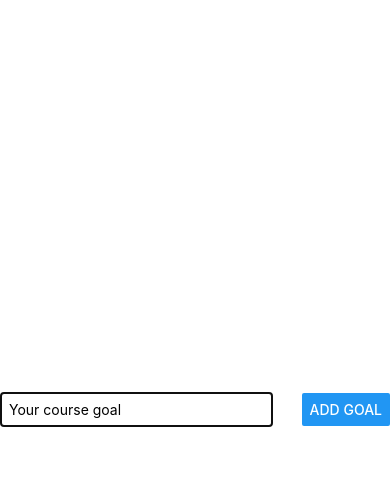
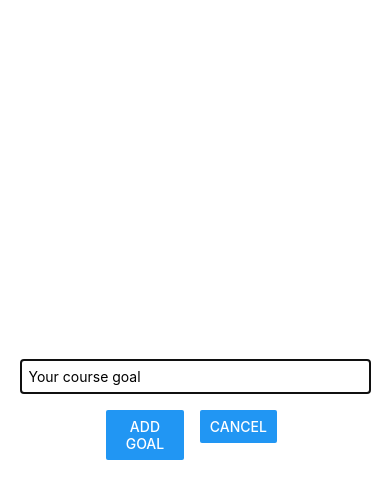
Before and after one commit to Matt658041/React-Native--Goals-Manager, a React Native app: screen / in a window 390 px wide. Both pictures are taken after a click on the button "ADD NEW GOAL". Shown: the top 498 px of the page. Built offline with nearby package versions, Linux system fonts and the light colour scheme.

Commit message:
added cancel prop

```diff
--- a/App.js
+++ b/App.js
@@ -10,12 +10,16 @@
   function startAddGoalHandler() {
     setModalIsVisible(true);
   }
+  function endAddGoalHandler() {
+    setModalIsVisible(false);
+  }
 
   function addGoalHandler(enteredGoalText) {
     setCourseGoals((currentCourseGoals) => [
       ...currentCourseGoals,
       { text: enteredGoalText, id: Math.random().toString() },
     ]);
+    endAddGoalHandler();
   }
   function deleteGoalHandler(id) {
     setCourseGoals((currentCourseGoals) => {
@@ -30,7 +34,10 @@
         color="#5e0acc"
         onPress={startAddGoalHandler}
       />
-       <GoalInput visible={modalIsVisible} onAddGoal={addGoalHandler} />
+      <GoalInput visible={modalIsVisible}
+        onAddGoal={addGoalHandler}
+        onCancel={endAddGoalHandler}
+      />
       <View style={styles.goalsContainer}>
         <FlatList
           data={courseGoals}
--- a/components/GoalInput.js
+++ b/components/GoalInput.js
@@ -14,7 +14,8 @@
   }
 
   return (
-      <Modal visible={props.visible} animationType='slide'>
+
+    <Modal visible={props.visible} animationType="slide">
       <View style={styles.inputContainer}>
         <TextInput
           style={styles.textInput}
@@ -22,7 +23,14 @@
           onChangeText={goalInputHandler}
           value={enteredGoalText}
         />
+        <View style={styles.buttonContainer}>
+          <View style={styles.button}>
             <Button title="Add goal" onPress={addGoalHandler} />
+          </View>
+          <View style={styles.button}>
+            <Button title="Cancel" onPress={props.onCancel} />
+          </View>
+        </View>
       </View>
     </Modal>
   );
@@ -33,8 +41,7 @@
 const styles = StyleSheet.create({
   inputContainer: {
     flex: 1,
-    flexDirection: "row",
-    justifyContent: "space-between",
+    justifyContent: "center",
     alignItems: "center",
     marginBottom: 24,
     borderBottomWidth: 1,
@@ -43,8 +50,16 @@
   textInput: {
     borderWidth: 1,
     borderColor: "#cccccc",
-    width: "70%",
-    marginRight: 8,
+    width: "90%",
+
     padding: 8,
     },
+    buttonContainer: {
+        marginTop: 16,
+        flexDirection: 'row'
+    },
+    button: {
+        width: '40%',
+        marginHorizontal: 8
+    }
 });
```
Lines whose indentation alone changed are shown as unchanged.
